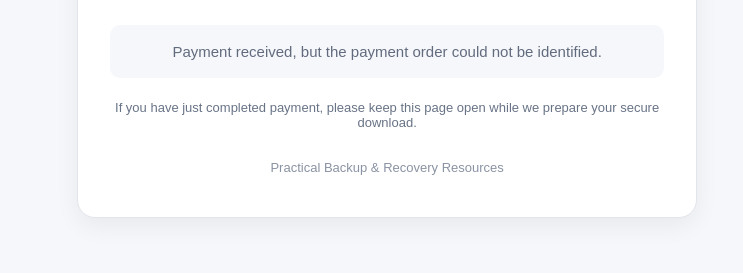
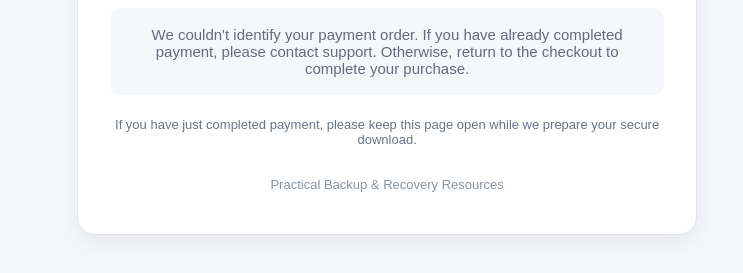
Before and after one commit to side-hustle-1/smartsheet-hub, a plain HTML site: page success.html in a window 1280 px wide. Shown: the part 439-712 px from the top of the page, without its empty margins (268-1011 px from the left). Drawn offline with Linux system fonts and the light colour scheme.

Commit message:
Improve payment order identification message
Updated error message for unidentifiable payment order.

```diff
--- a/success.html
+++ b/success.html
@@ -159,10 +159,10 @@
 
     if (!orderId && !reference) {
 
-      message.textContent =
-        "Payment received, but the payment order could not be identified.";
+  message.textContent =
+    "We couldn't identify your payment order. If you have already completed payment, please contact support. Otherwise, return to the checkout to complete your purchase.";
 
-    } else {
+} else {
 
       const functionUrl =
         "https://chnwjktgwiijkxbiwjkc.supabase.co/functions/v1/get-delivery-token";
```
